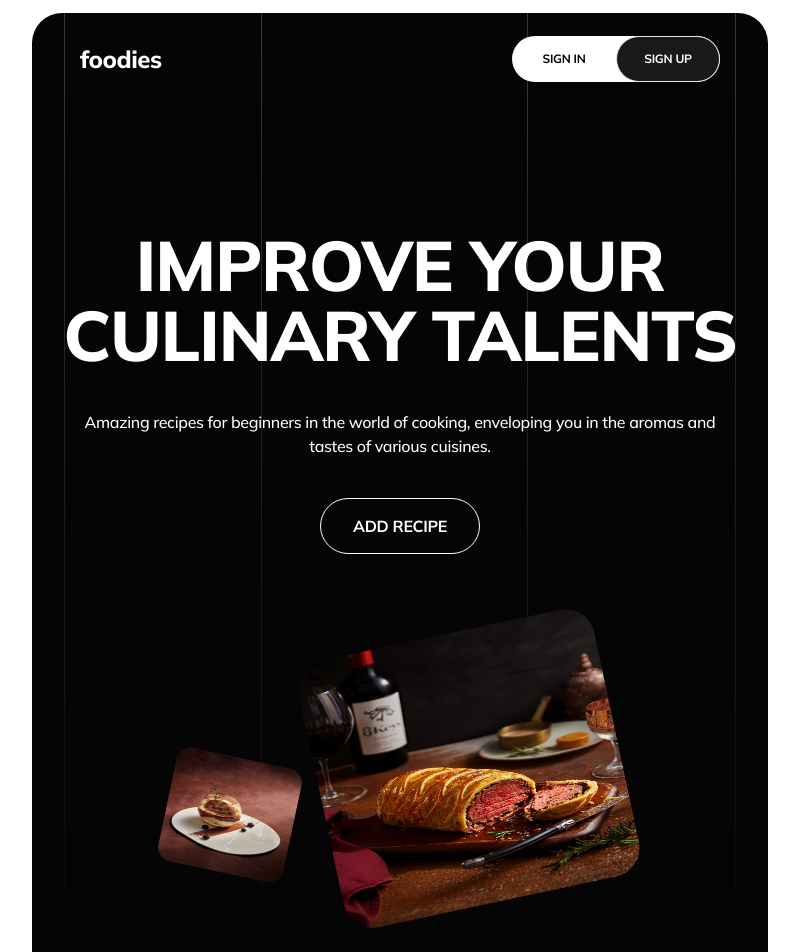
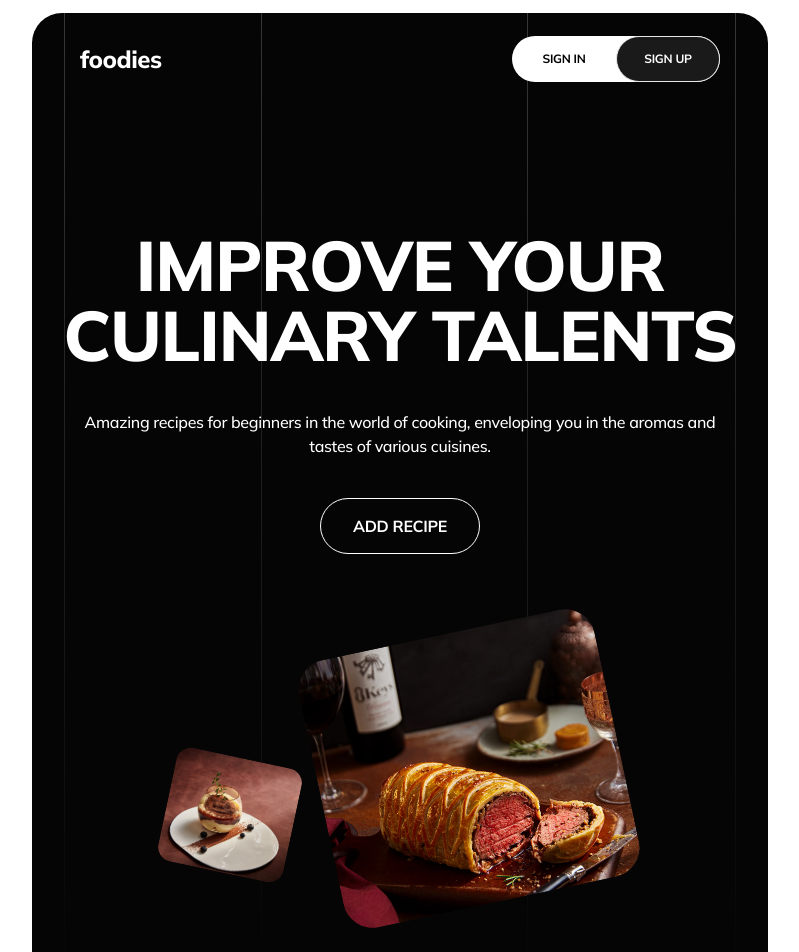
Before and after one commit to Olesia2805/foodies-frontend, a React (Vite) app: page / in a window 1280 px wide. Shown: the top 952 px of the page, without its empty margins (240-1039 px from the left). Built offline with nearby package versions, Linux system fonts and the light colour scheme; no server answers.

Commit message:
Update HeroImages.module.css
fix images proportions on main page

```diff
--- a/src/components/HeroImages/HeroImages.module.css
+++ b/src/components/HeroImages/HeroImages.module.css
@@ -8,6 +8,7 @@
 }
 
 .leftImage {
+  object-fit: cover;
   display: block;
   width: 77px;
   height: 70px;
@@ -31,6 +32,7 @@
 }
 
 .rightImage {
+  object-fit: cover;
   display: block;
   width: 190px;
   height: 172px;
```
